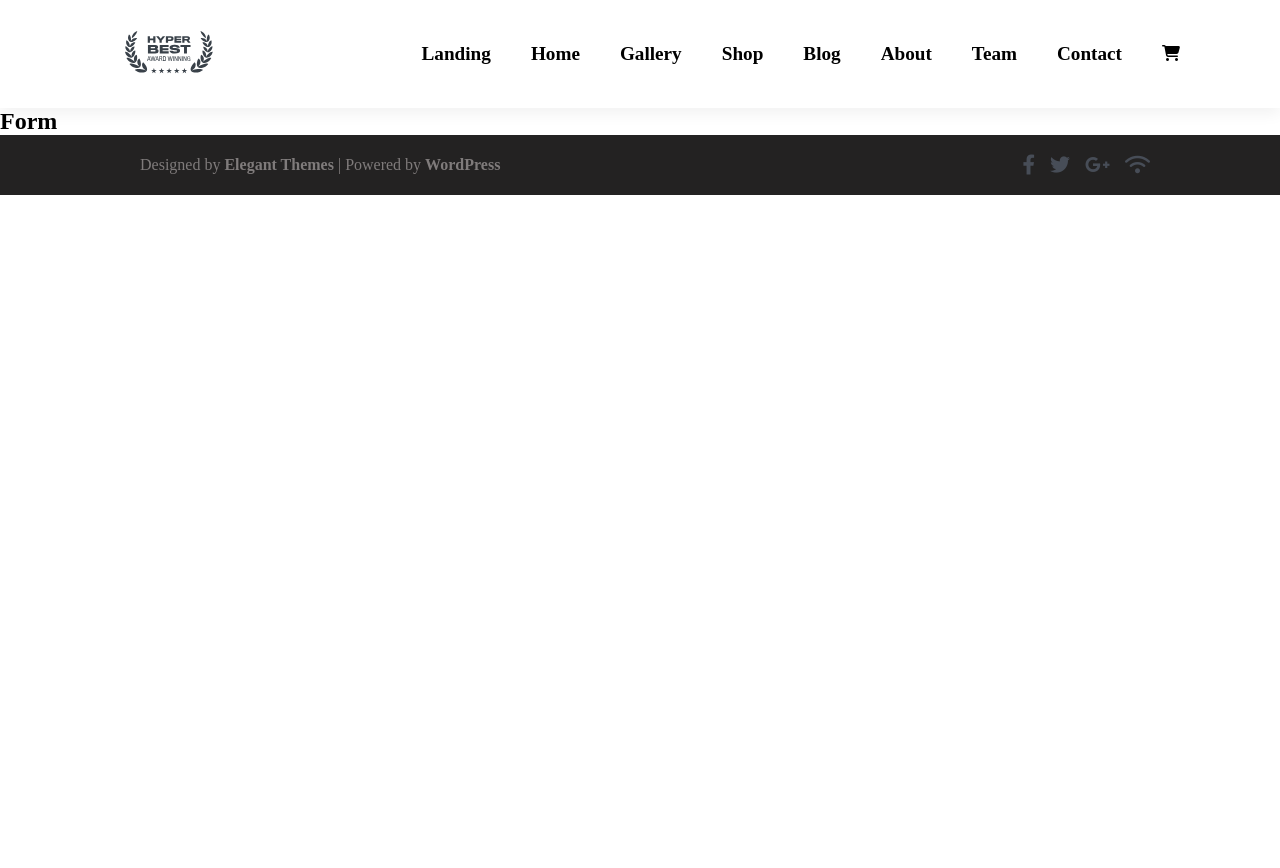
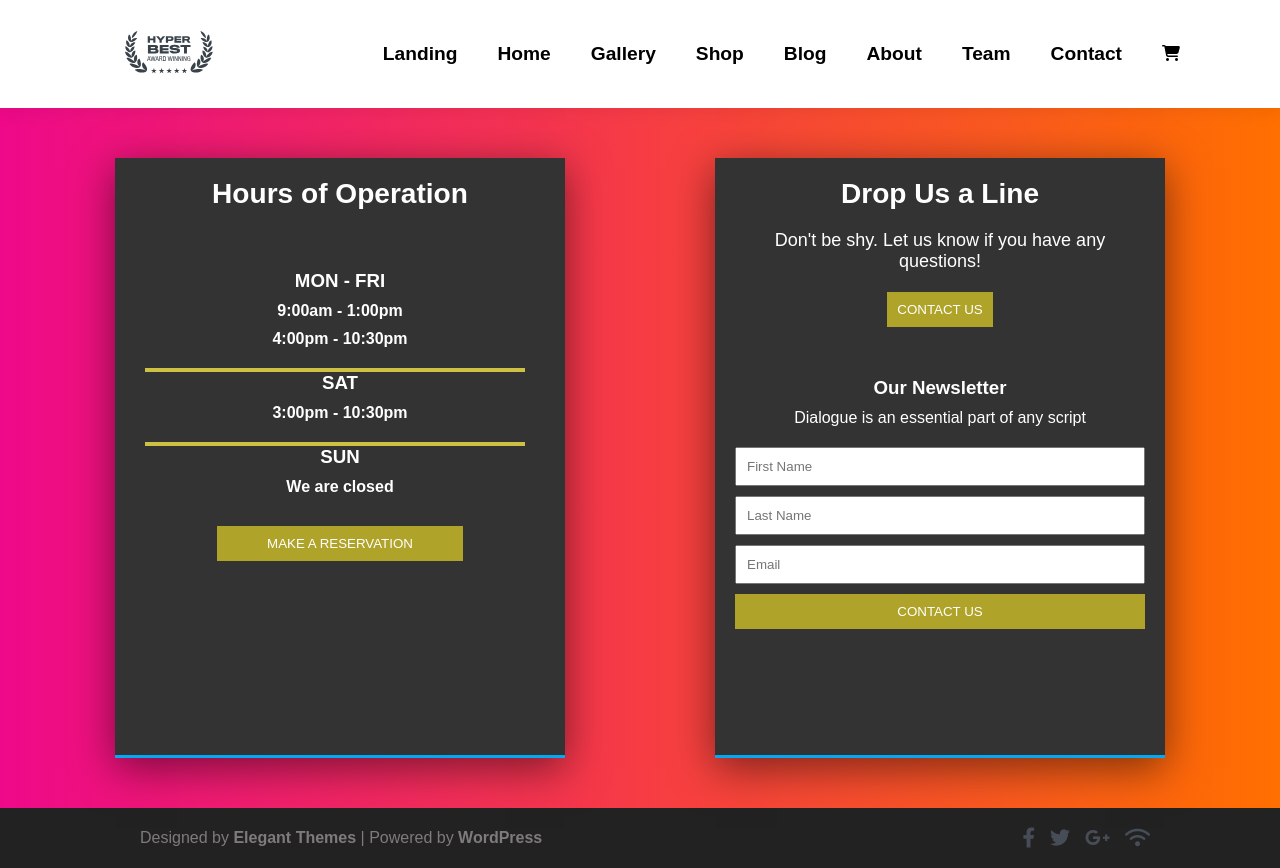
Before and after one commit to girikanchan/testfrontend, a React (Create React App) app: page / in a window 1280 px wide. Before the commit the page ends 800 px from the top, so only its background shows below. Built offline with nearby package versions, Linux system fonts and the light colour scheme.

Commit message:
newsltter and contat us

```diff
--- /dev/null
+++ b/src/components/form.css
@@ -0,0 +1,130 @@
+body{
+	margin:0;
+	padding:0;
+	width:100%;
+	height:100%;
+	font-family:sans-serif;
+	background: #ee0979;  /* fallback for old browsers */
+background: -webkit-linear-gradient(to right, #ee0979 ,#ff6a00);  /* Chrome 10-25, Safari 5.1-6 */
+background: linear-gradient(to right, #ee0989, #ff6f00); /* W3C, IE 10+/ Edge, Firefox 16+, Chrome 26+, Opera 12+, Safari 7+ */
+
+}
+.testimonials{
+	margin:50px 50px;
+	display:grid;
+	grid-template-columns: repeat(auto-fit,minmax(350px, 1fr));
+	grid-gap:20px;
+}
+.testimonials .card{
+	position:relative;
+	width:450px;
+    height: 600px;
+	margin:0 auto;
+	background:#333;
+	padding:20px;
+	box-sizing: border-box;
+	text-align:center;
+	box-shadow:0 10px 40px rgba(0,0,0,.5);
+	overflow: hidden;
+}
+.testimonials .card .layer{
+	position: absolute;
+	top: calc(100% - 3px);
+	width:100%;
+	height:100%;
+	left:0;
+	background:linear-gradient(#03a9f4, #e81dd3);
+	z-index:1;
+	transition:0.5s;
+}
+
+
+.testimonials .card .cardheading {
+    margin-bottom: 20px;
+    font-size: 24px;
+    font-weight: 300;
+    color: #fff;
+    font-family: sans-serif;
+  }
+  .testimonials .card .cardheading p{
+    margin-top: 20px;
+    font-size: 18px;
+    font-weight: 300;
+    color: #fff;
+    font-family: sans-serif;
+  }
+
+
+  .testimonials .card .timming{
+    margin-top: 60px;
+    color: #fff;
+  }
+  .testimonials .card .nheading {
+    margin-top: 50px;
+    color: #fff;
+  }
+
+  .testimonials .card .timming hr{
+    margin-left: 10px;
+    margin-top: 20px;
+    width: 380px;
+    height: 4px;
+    background-color: #cec043;
+    border: none;
+  }
+
+  .testimonials .card .timming h3,
+  .testimonials .card .nheading h3 {
+    margin-bottom: 10px;
+    color: #fff;
+  }
+
+  .testimonials .card .timming h4,
+  .testimonials .card .nheading p {
+    margin: 10px 0;
+    color: #fff;
+  }
+
+
+  .testimonials .card .form {
+    margin-top: 20px;
+  }
+
+  .testimonials .card .form input {
+    width: 100%;
+    padding: 10px;
+    margin-bottom: 10px;
+  }
+
+  .testimonials .card .form button {
+    width: 100%;
+    padding: 10px;
+    background-color: rgb(176, 163, 42);
+    color: #fff;
+    border: none;
+    cursor: pointer;
+    transition: background-color 0.3s;
+  }
+
+  .testimonials .card .form button:hover {
+    background-color: rgb(239, 222, 160);
+  }
+  .cardf-button button{
+    width: 60%;
+    padding: 10px;
+    background-color: rgb(176, 163, 42);
+    color: #fff;
+    border: none;
+    cursor: pointer;
+    transition: background-color 0.3s;
+    margin-top: 20px;
+  }
+  .cardsf-button button{
+    width: auto;
+    padding: 10px;
+    background-color: rgb(176, 163, 42);
+    color: #fff;
+    border: none;
+    cursor: pointer;
+    transition: background-color 0.3s;
+  }
--- a/src/components/form.js
+++ b/src/components/form.js
@@ -1,9 +1,59 @@
-import React from 'react'
+import React from 'react';
+import './form.css'; // Assuming your stylesheet is in the same directory
 
-function Form() {
+const Form = () => {
   return (
-    <h1>Form</h1>
-  )
-}
+    <div className="testimonials">
+      {/* CARD 1 START */}
+      <div className="card">
+        <div className="layer"></div>
+        <div className="cardheading">
+          <h3>Hours of Operation</h3>
+        </div>
+        <div className='timming'>
+          <h3>MON - FRI</h3>
+          <h4>9:00am - 1:00pm</h4>
+          <h4>4:00pm - 10:30pm</h4>
+          <hr></hr>
+          <h3>SAT</h3>
+          <h4>3:00pm - 10:30pm</h4>
+          <hr></hr>
+          <h3>SUN</h3>
+          <h4>We are closed</h4>
+        </div>
+        <div className="cardf-button">
+          <button>MAKE A RESERVATION</button>
+        </div>
+      </div>
+      {/* CARD 1 END */}
+
+      {/* CARD 2 START */}
+      <div className="card">
+        <div className="layer"></div>
+        <div className="cardheading">
+          <h3>Drop Us a Line</h3>
+          <p>Don't be shy. Let us know if you have any<br />questions!</p>
+        </div>
+        <div className="cardsf-button">
+          <button>CONTACT US</button>
+        </div>
+
+        <div className="nheading">
+          <h3>Our Newsletter</h3>
+          <p>Dialogue is an essential part of any script</p>
+        </div>
+        <div className='form'>
+          <form>
+            <input type="text" placeholder="First Name" />
+            <input type="text" placeholder="Last Name" />
+            <input type="text" placeholder="Email" />
+            <button>CONTACT US</button>
+          </form>
+        </div>
+      </div>
+      {/* CARD 2 END */}
+    </div>
+  );
+};
 
 export default Form;
```
